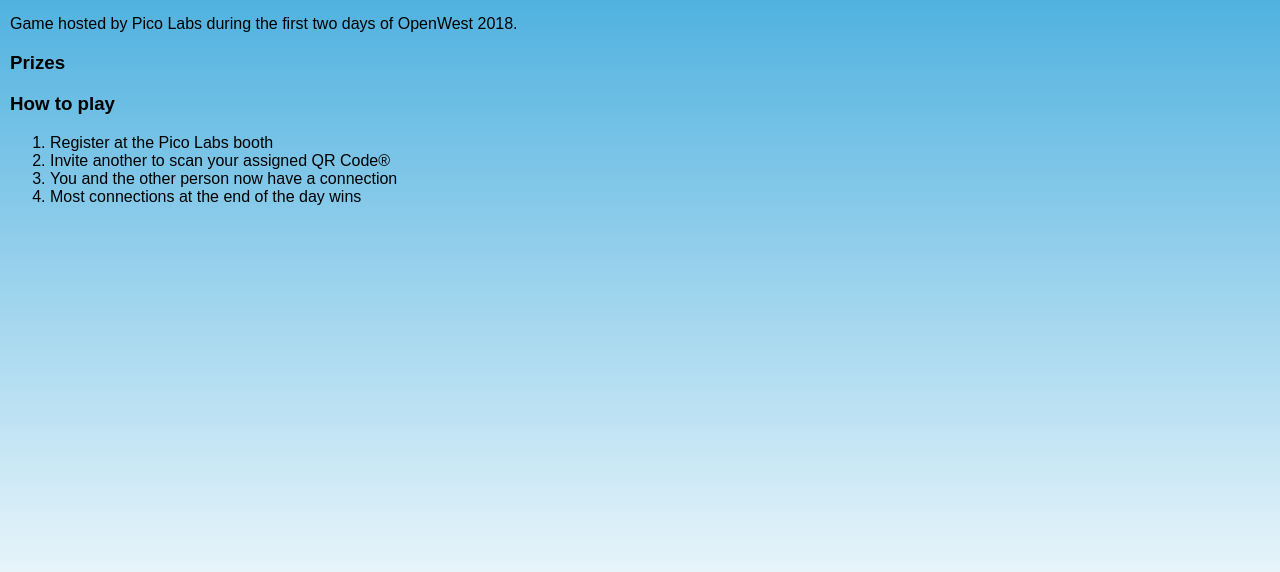
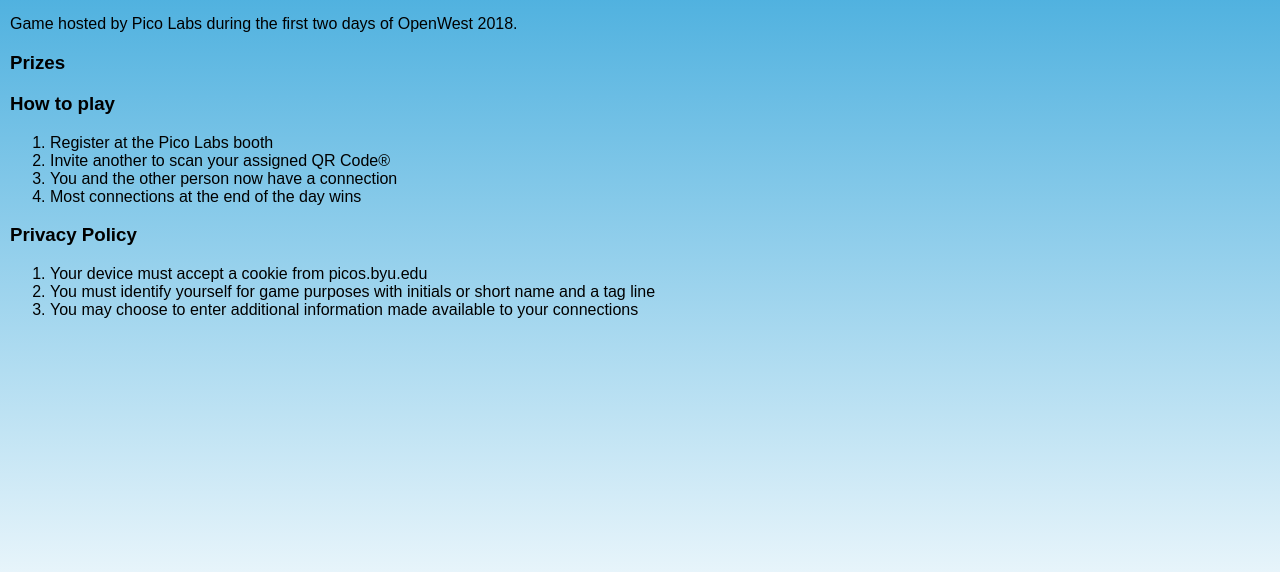
Before and after one commit to Picolab/picolabs.io, a plain HTML site: page openwest/index.html in a window 1280 px wide. Shown: the part 136-708 px from the top of the page. Drawn offline with Linux system fonts and the light colour scheme; a web font is replaced by a local one.

Commit message:
initial privacy policy

```diff
--- a/openwest/index.html
+++ b/openwest/index.html
@@ -58,6 +58,13 @@ div#logo {
       <li>You and the other person now have a connection</li>
       <li>Most connections at the end of the day wins</li>
     </ol>
+    <h3>Privacy Policy</h3>
+    <ol>
+      <li>Your device must accept a cookie from picos.byu.edu</li>
+      <li>You must identify yourself for game purposes with initials or short name and a tag line</li>
+      <li>You may choose to enter additional information made available to your connections</li>
+    </ol>
+
     <div id="logo" style="z-index:2">
       <img src="/img/pico-logo-transparent-48x48.png" alt="Pico Labs logo">
       <p style="margin:0;font-family:sans-serif">
```
